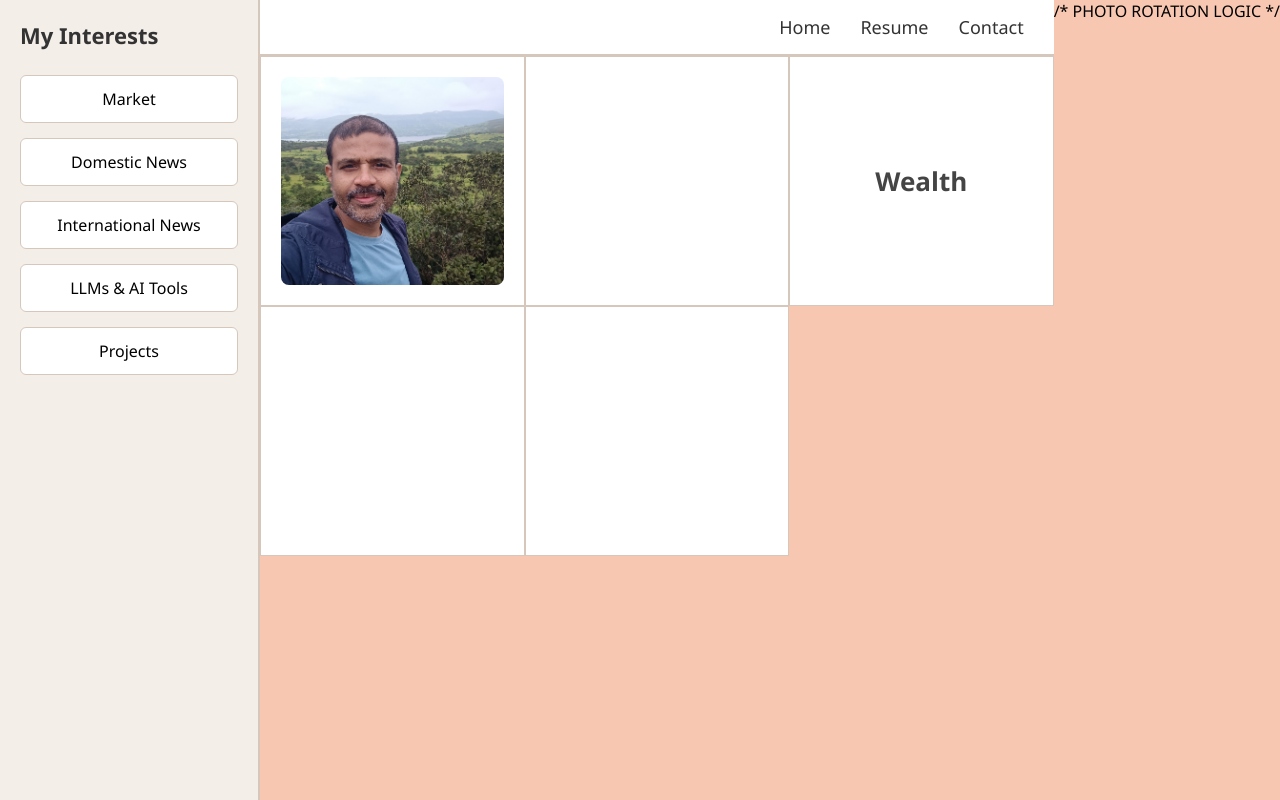
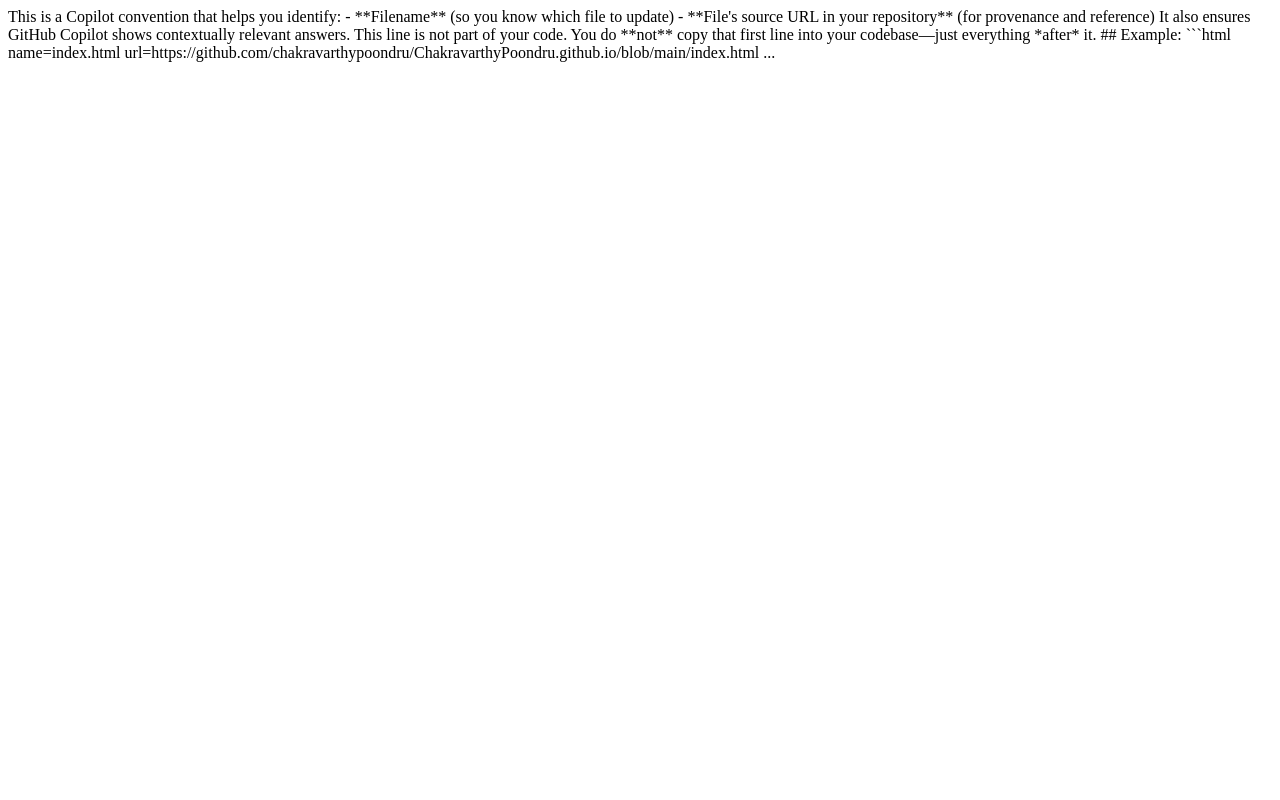
Before and after one commit to chakravarthypoondru/ChakravarthyPoondru.github.io, a plain HTML site: page index.html in a window 1280 px wide. Drawn offline with Linux system fonts and the light colour scheme.

Commit message:
Clean up index.html and add Copilot convention note
Removed unnecessary comments and added a Copilot convention note.

````diff
--- a/index.html
+++ b/index.html
@@ -1,218 +1,15 @@
+This is a Copilot convention that helps you identify:
+
+- **Filename** (so you know which file to update)
+- **File's source URL in your repository** (for provenance and reference)
+
+It also ensures GitHub Copilot shows contextually relevant answers. This line is not part of your code.
+You do **not** copy that first line into your codebase—just everything *after* it.
+
+## Example:
+```html name=index.html url=https://github.com/chakravarthypoondru/ChakravarthyPoondru.github.io/blob/main/index.html
+<!-- Everything below this line is the code you copy/update -->
 <!DOCTYPE html>
 <html lang="en">
-<head>
-  <meta charset="UTF-8" />
-  <meta name="viewport" content="width=device-width, initial-scale=1.0" />
-  <title>My Personal Website</title>
-  <style>
-    body {
-      margin: 0;
-      font-family: "Segoe UI", Arial, sans-serif;
-      background: #f7c7b2; /* Vibrant peach tone like screenshot */
-      display: flex;
-      height: 100vh;
-    }
-
-    /* LEFT PANEL */
-    .sidebar {
-      width: 260px;
-      background: #f4eee9;
-      padding: 20px;
-      box-sizing: border-box;
-      border-right: 2px solid #d6c7bc;
-      display: flex;
-      flex-direction: column;
-      gap: 15px;
-    }
-    .sidebar h2 {
-      margin: 0 0 10px;
-      font-size: 22px;
-      color: #333;
-    }
-    .sidebar-item {
-      background: white;
-      padding: 12px;
-      border-radius: 6px;
-      border: 1px solid #d6c7bc;
-      cursor: pointer;
-      transition: 0.3s;
-      text-align: center;
-    }
-    .sidebar-item:hover {
-      background: #ffe9df;
-    }
-
-    /* MAIN AREA */
-    .main {
-      flex: 1;
-      display: flex;
-      flex-direction: column;
-    }
-
-    /* TOP MENU */
-    .top-nav {
-      background: #ffffff;
-      padding: 15px 30px;
-      display: flex;
-      justify-content: flex-end;
-      gap: 30px;
-      border-bottom: 2px solid #d6c7bc;
-      font-size: 18px;
-    }
-    .top-nav a {
-      color: #333;
-      text-decoration: none;
-      font-weight: 500;
-    }
-    .top-nav a:hover {
-      color: #8b5e3c;
-    }
-
-    /* GRID PANELS LIKE THE SCREENSHOT */
-    .grid-container {
-      display: grid;
-      grid-template-columns: repeat(3, 1fr);
-      grid-template-rows: repeat(2, 250px);
-      gap: 0;
-      height: calc(100vh - 80px);
-    }
-
-    .panel {
-      background: #fff;
-      border: 1px solid #d6c7bc;
-      display: flex;
-      justify-content: center;
-      align-items: center;
-      padding: 20px;
-      font-size: 22px;
-      font-weight: bold;
-      text-align: center;
-      position: relative;
-    }
-
-    /* CAPTION TEXT */
-    .caption {
-      font-size: 26px;
-      font-weight: 600;
-      color: #444;
-      opacity: 0;
-      transition: opacity 1s ease-in-out;
-    }
-    .caption.show {
-      opacity: 1;
-    }
-
-    /* CONTACT ICONS */
-    .contact-box {
-      padding: 20px;
-    }
-    .contact-icons {
-      display: flex;
-      gap: 20px;
-      margin-top: 20px;
-    }
-    .icon {
-      font-size: 30px;
-      cursor: pointer;
-      text-decoration: none;
-      color: #333;
-    }
-    .icon:hover {
-      color: #8b5e3c;
-    }
-  </style>
-</head>
-<body>
-
-  <!-- LEFT PANEL -->
-  <div class="sidebar">
-    <h2>My Interests</h2>
-    <div class="sidebar-item">Market</div>
-    <div class="sidebar-item">Domestic News</div>
-    <div class="sidebar-item">International News</div>
-    <div class="sidebar-item">LLMs & AI Tools</div>
-    <div class="sidebar-item">Projects</div>
-  </div>
-
-  <div class="main">
-
-    <!-- TOP MENU -->
-    <div class="top-nav">
-      <a href="#home">Home</a>
-      <a href="#resume">Resume</a>
-      <a href="#contact">Contact</a>
-    </div>
-
-    <!-- GRID PANELS WITH CYCLING CAPTIONS -->
-    <div class="grid-container" id="cap1">
-      <div class="panel">
-        <img id="photo-rotator" style="width:100%; height:100%; object-fit:cover; border-radius:8px;" />
-      </div>
-      <div class="panel"><span class="caption" id="cap2"></span></div>
-      <div class="panel"><span class="caption" id="cap3"></span></div>
-      <div class="panel"><span class="caption" id="cap4"></span></div>
-      <div class="panel"><span class="caption" id="cap5"></span></div>
-     </div>
-
-   </div>
-
-<script>
-  /* CAPTION ROTATION LOGIC */
-  const captions = [
-    "Health",
-    "Wealth",
-    "Layoffs",
-    "Emotions",
-    "News",
-    "AI & LLM Knowledge"
-  ];
-
-  const elements = [
-    // document.getElementById("cap1"),
-    document.getElementById("cap2"),
-    document.getElementById("cap3"),
-    document.getElementById("cap4"),
-    document.getElementById("cap5"),
-  ];
-
-  let index = 0;
-  function rotate() {
-    elements.forEach((el, i) => {
-      if (i === index) {
-        el.textContent = captions[index];
-        el.classList.add("show");
-      } else {
-        el.classList.remove("show");
-      }
-    });
-    index = (index + 1) % captions.length;
-  }
-
-  rotate();
-  setInterval(rotate, 3000); // change caption every 3 seconds
-</script>
-
-
-  /* PHOTO ROTATION LOGIC  */
-<script>
- const photos = [
-    "https://raw.githubusercontent.com/chakravarthypoondru/ChakravarthyPoondru.github.io/main/photos/Flowers.jpg",
-    "https://raw.githubusercontent.com/chakravarthypoondru/ChakravarthyPoondru.github.io/main/photos/Hills.jpg",
-    "https://raw.githubusercontent.com/chakravarthypoondru/ChakravarthyPoondru.github.io/main/photos/Light.jpg"
-  ];
-
-  let pIndex = 0;
-  const photoElement = document.getElementById("photo-rotator");
-
-  function rotatePhotos() {
-    photoElement.src = photos[pIndex];
-    pIndex = (pIndex + 1) % photos.length;
-  }
-
-  rotatePhotos();
-  setInterval(rotatePhotos, 3000);
-</script>
-
-
-</body>
+...
 </html>
````
